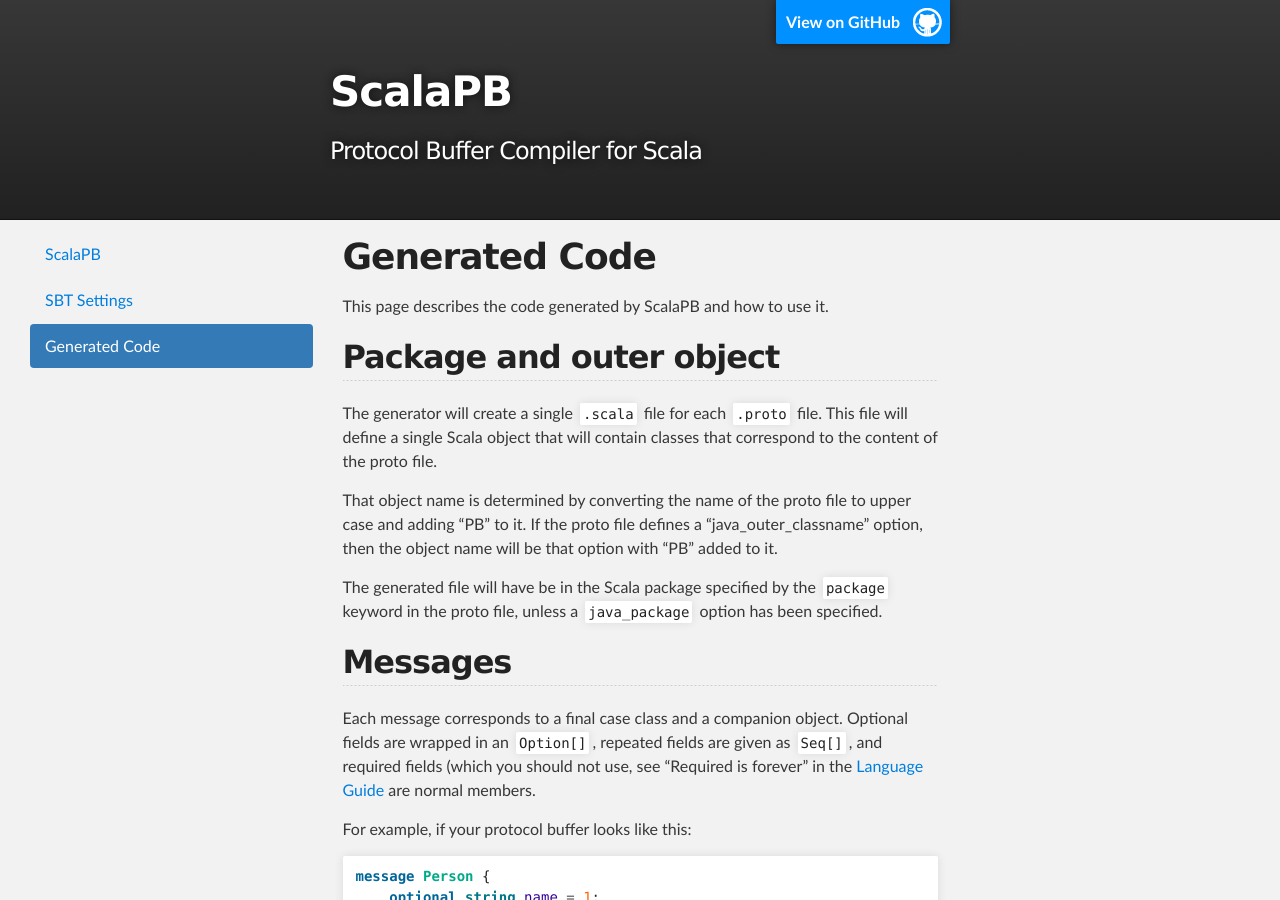
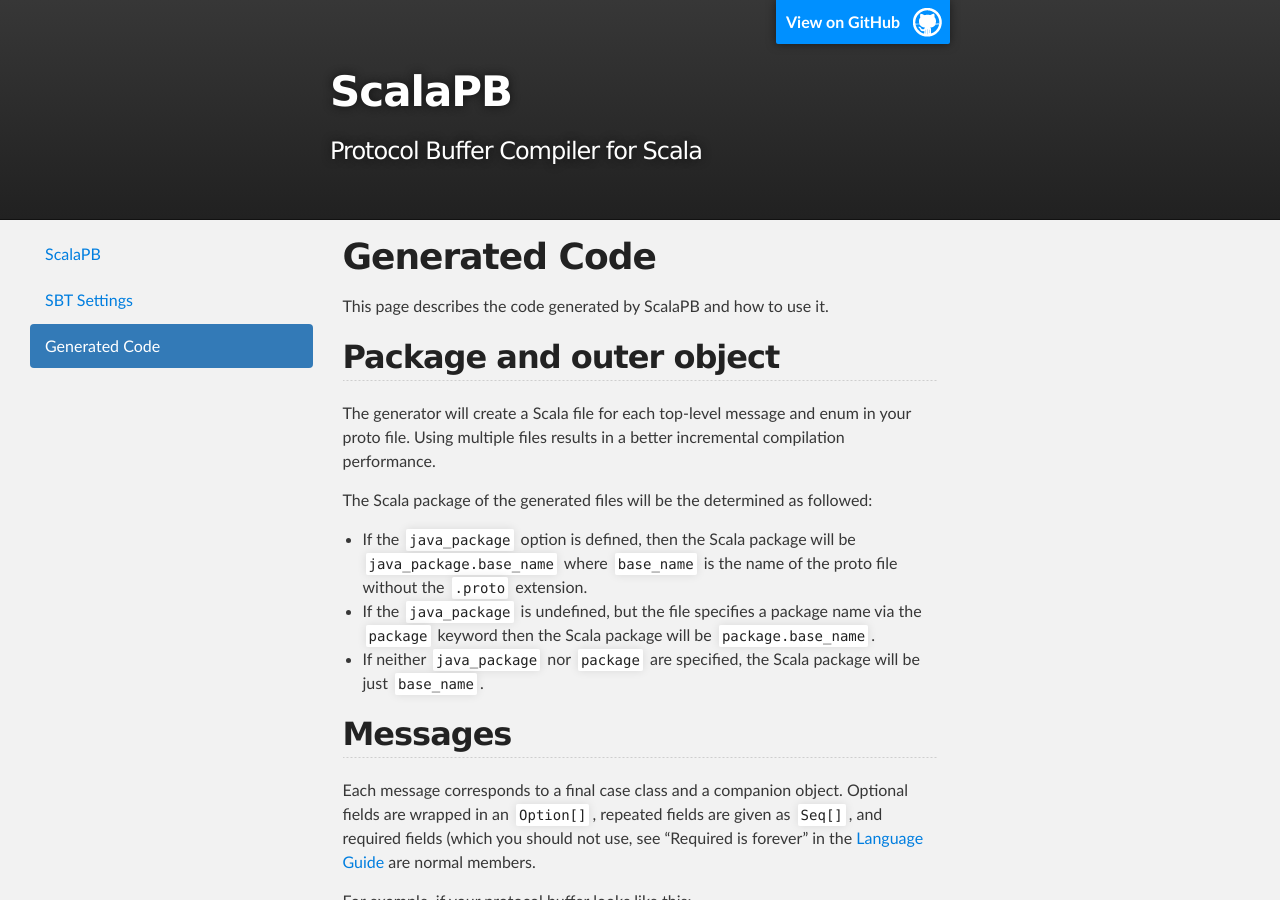
Before and after one commit to scalapb/ScalaPB, a Jekyll site: the page built from generated-code.md, in a window 1280 px wide and 900 px high. Built offline with Jekyll 4.4.1, drawn with Linux system fonts in a browser that asks for light colours; some of the changed text lies outside the part shown.

Commit message:
Update documentation.

```diff
--- a/_data/version.yml
+++ b/_data/version.yml
@@ -1,2 +1,2 @@
-scalapb: 0.3.4
-sbt_scalapb: 0.3.4
+scalapb: 0.4.0
+sbt_scalapb: 0.4.0
--- a/generated-code.md
+++ b/generated-code.md
@@ -9,18 +9,20 @@
 
 ## Package and outer object
 
-The generator will create a single `.scala` file for each `.proto` file. This
-file will define a single Scala object that will contain classes that
-correspond to the content of the proto file.
+The generator will create a Scala file for each top-level message and enum
+in your proto file. Using multiple files results in a better incremental
+compilation performance.
 
-That object name is determined by converting the name of the proto file
-to upper case and adding "PB" to it. If the proto file defines a
-"java_outer_classname" option, then the object name will be that option with
-"PB" added to it.
+The Scala package of the generated files will be the determined as followed:
 
-The generated file will have be in the Scala package specified by the
-`package` keyword in the proto file, unless a `java_package` option has been
-specified.
+- If the `java_package` option is defined, then the Scala package will be
+  `java_package.base_name` where `base_name` is the name of the proto file
+  without the `.proto` extension.
+- If the `java_package` is undefined, but the file specifies a package name
+  via the `package` keyword then the Scala package will be
+  `package.base_name`.
+- If neither `java_package` nor `package` are specified, the Scala package
+  will be just `base_name`.
 
 ## Messages
 
```
Also changed, not shown: other parts of generated-code.md (+7 -6 lines).
